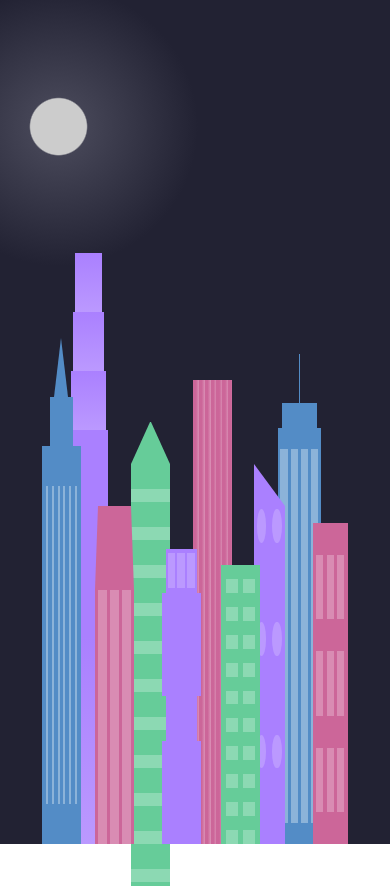
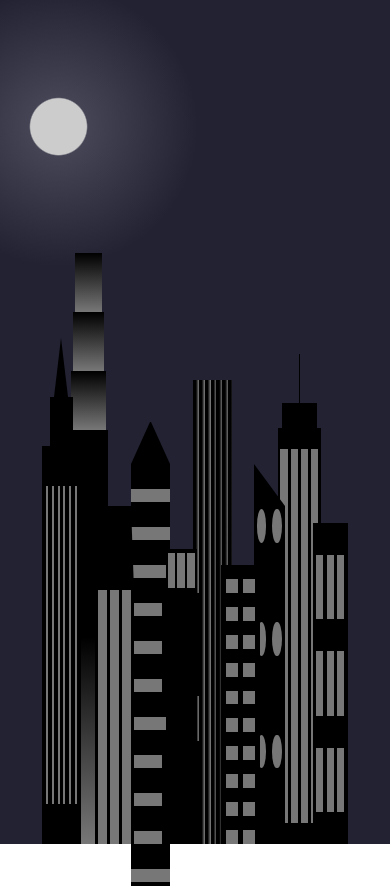
Before and after one commit to Olkania/HTML_CSS_Learning, a plain HTML site: page CSS_City/index.html in a window 390 px wide. Drawn offline with Linux system fonts and the light colour scheme.

Commit message:
aadded css media chaangin day tot nightt

```diff
--- a/CSS_City/styles.css
+++ b/CSS_City/styles.css
@@ -298,6 +298,16 @@ var(--window-color3) 30%
 }
 
 @media (max-width: 1000px) {
+  :root {
+    --building-color1: #000;
+    --building-color2: #000;
+    --building-color3: #000;
+    --building-color4: #000;
+    --window-color1: #777;
+  --window-color2: #777;
+  --window-color3: #777;
+  --window-color4: #777;
+  }
   .sky {
     background: radial-gradient(
         closest-corner circle at 15% 15%,
```
Lines whose indentation alone changed are shown as unchanged.
